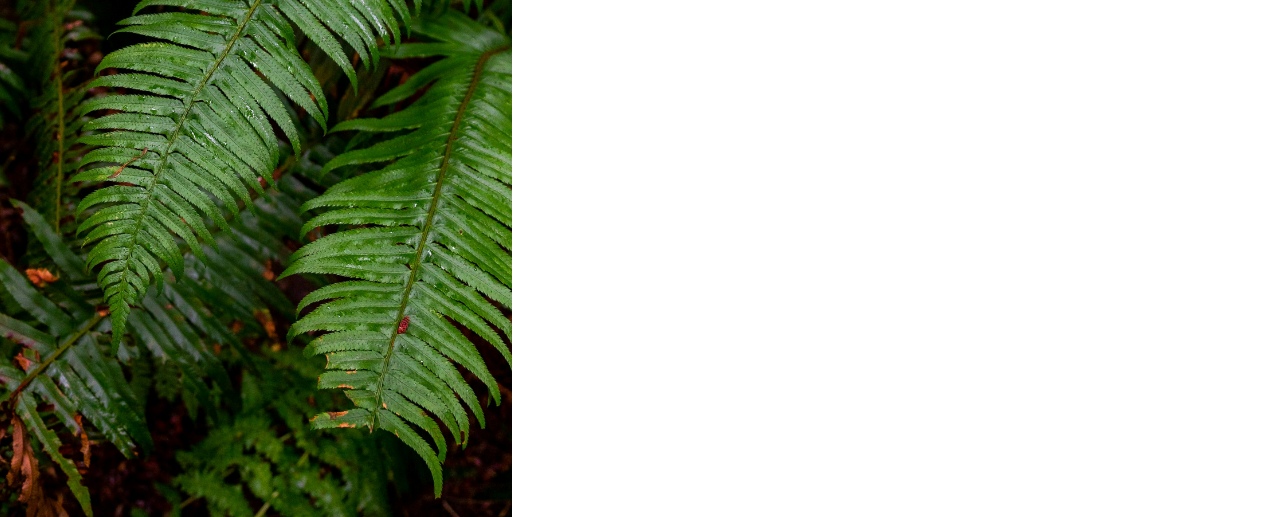
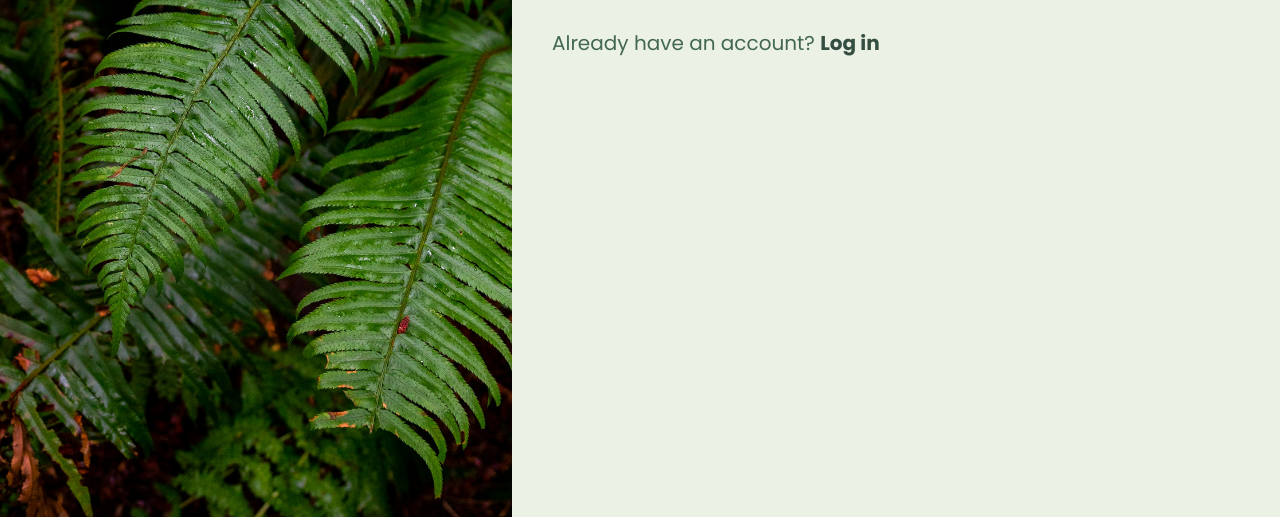
Before and after one commit to nicovalerian/signup-form, a plain HTML site: page index.html in a window 1280 px wide. Shown: the part 283-800 px from the top of the page. Drawn offline with Linux system fonts and the light colour scheme.

Commit message:
Add styling to texts on the right

```diff
--- a/styles.css
+++ b/styles.css
@@ -12,7 +12,6 @@ body {
     --dark-green-color: #344E41;
     --green-color: #436850;
     --light-green-color: #ECF1E6;
-    --light-gray-color: #f5f5f5;
 
     margin: 0;
     height: 100vh;
@@ -22,6 +21,7 @@ body {
     display: flex;
     flex-direction: row;
     height: 100vh;
+    background-color: var(--light-green-color);
 }
 
 .left-side {
@@ -33,12 +33,6 @@ body {
     flex-direction: column;
     align-items: center;
     width: 40vw;
-}
-
-.logo-wrapper-background {
-    background-color: var(--dark-gray-color);
-    width: 100%;
-    height: 5rem;
 }
 
 .logo-wrapper {
@@ -64,8 +58,31 @@ body {
     font-weight: bold;
 }
 
-
 .right-side {
     display: flex;
     width: 60vw;
+    flex-direction: column;
+    gap: 5vh;
+    padding: 5vh;
+    margin-top: 10vh;
 }
+
+.dummy-text-top {
+    color: var(--green-color);
+    font-size: 1.25rem;
+    font-weight: 500;
+}
+
+.login-text {
+    font-size: 1.25rem;
+    color: var(--green-color);
+}
+
+.login {
+    color: var(--dark-green-color);
+    font-weight: bolder;
+}
+
+.login:hover {
+    text-decoration: underline;
+}
```
